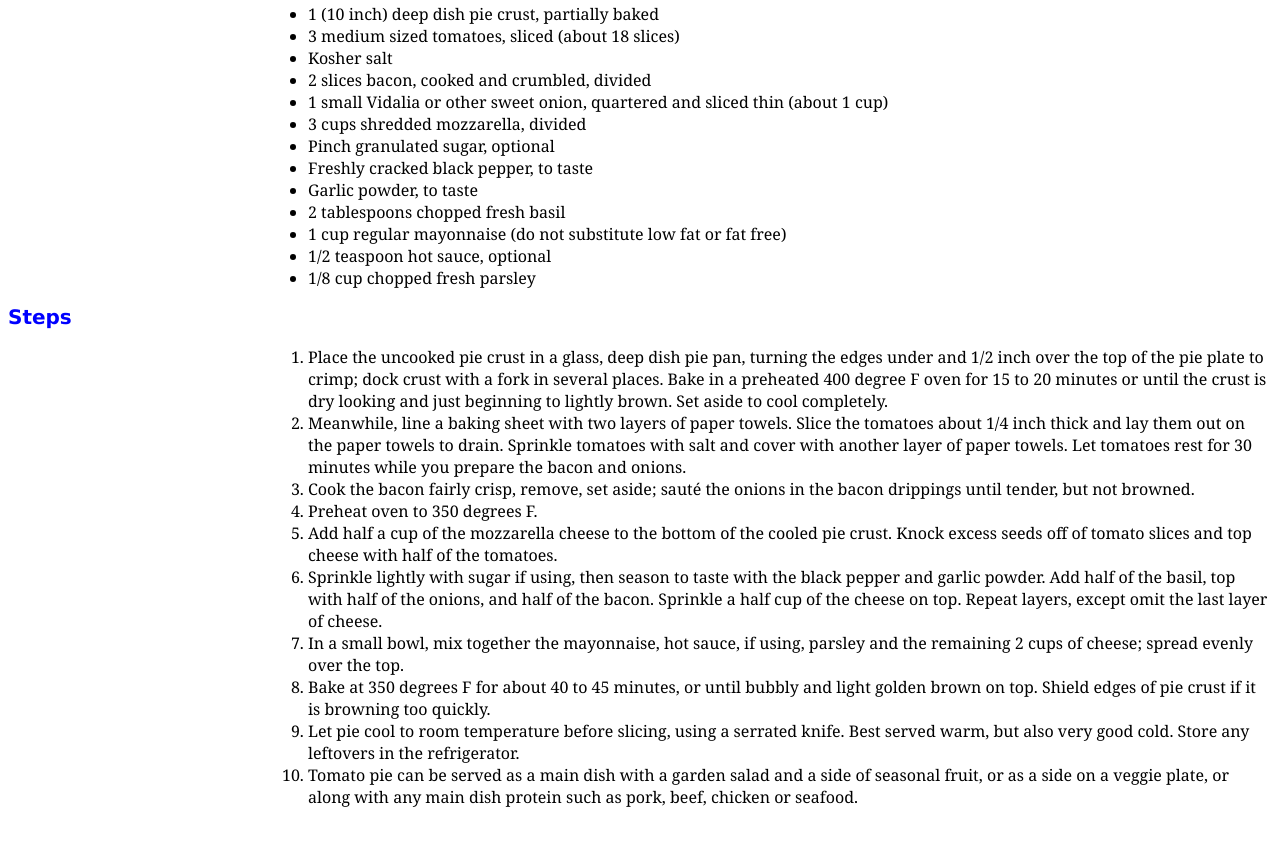
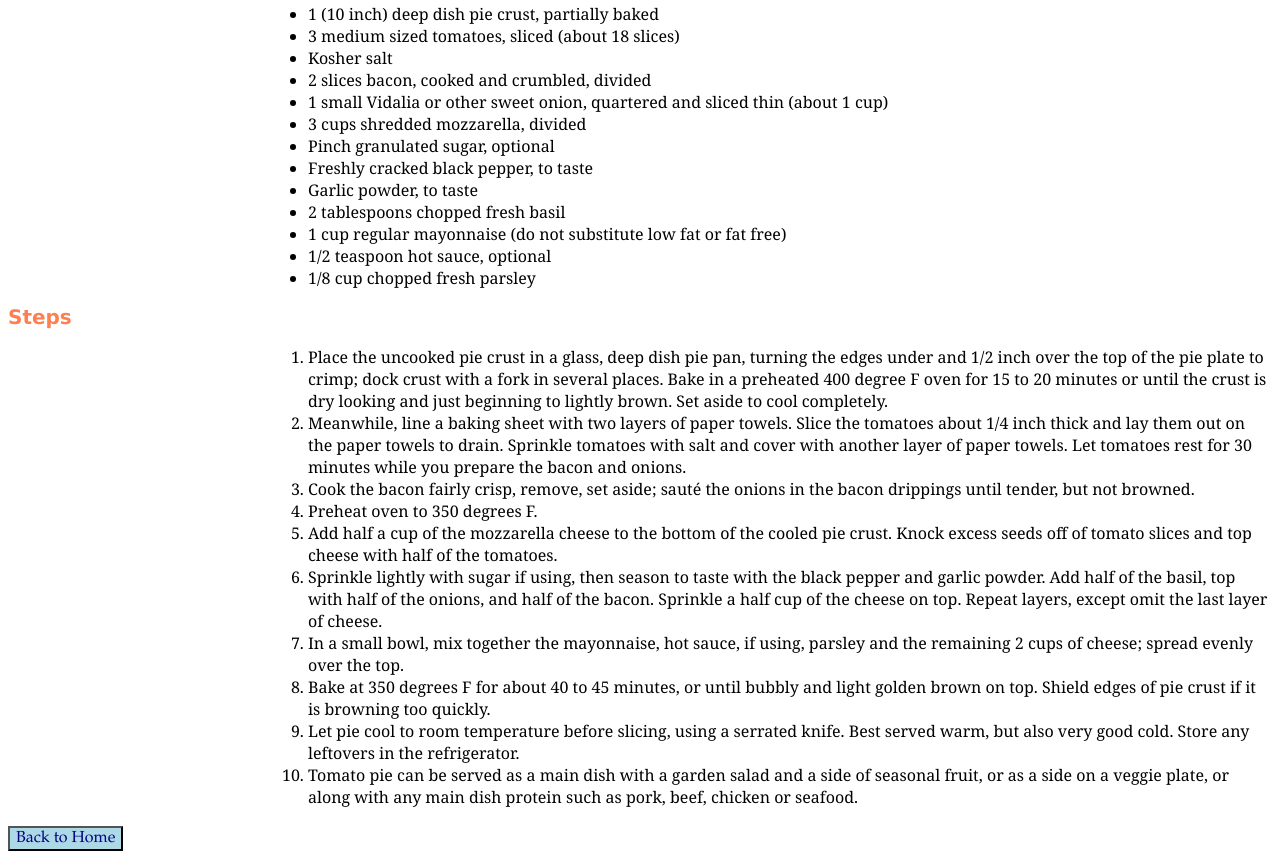
Before and after one commit to emilywhyy/odin-recipes, a plain HTML site: page recipes/southern-tomato-pie.html in a window 1280 px wide. Shown: the part 501-1360 px from the top of the page. Before the commit the page ends 1325 px from the top, so only its background shows below. Drawn offline with Linux system fonts and the light colour scheme.

Commit message:
add back buttons on recipe pages

```diff
--- a/recipes/southern-tomato-pie.html
+++ b/recipes/southern-tomato-pie.html
@@ -39,6 +39,10 @@
         <li>Let pie cool to room temperature before slicing, using a serrated knife. Best served warm, but also very good cold. Store any leftovers in the refrigerator.</li>
         <li>Tomato pie can be served as a main dish with a garden salad and a side of seasonal fruit, or as a side on a veggie plate, or along with any main dish protein such as pork, beef, chicken or seafood.</li>
         </ol>
+        <p></p>
+        <p></p>
+        <p></p>
+        <a href="../index.html"><button>Back to Home</button></a>
 </body>
 
 </html>
--- a/styles.css
+++ b/styles.css
@@ -8,7 +8,7 @@ h1 {
 h2 {
     font-size: 20px;
     font-family: Verdana, Arial, sans-serif;
-    color: blue
+    color: coral
 
 }
 
@@ -37,3 +37,11 @@ ul,
 ol {
     padding-left: 300px;
 }
+
+button {
+    background-color: lightblue;
+    font-size: 16px;
+    font-family: Garamond, 'Times New Roman', Times, serif;
+    font-weight: 300;
+    color: navy
+}
```
Also changed, not shown: index.html (+1 -0 lines), recipes/alabama-banana-pudding.html (+4 -0 lines), recipes/chicken-nachos.html (+5 -1 lines).
